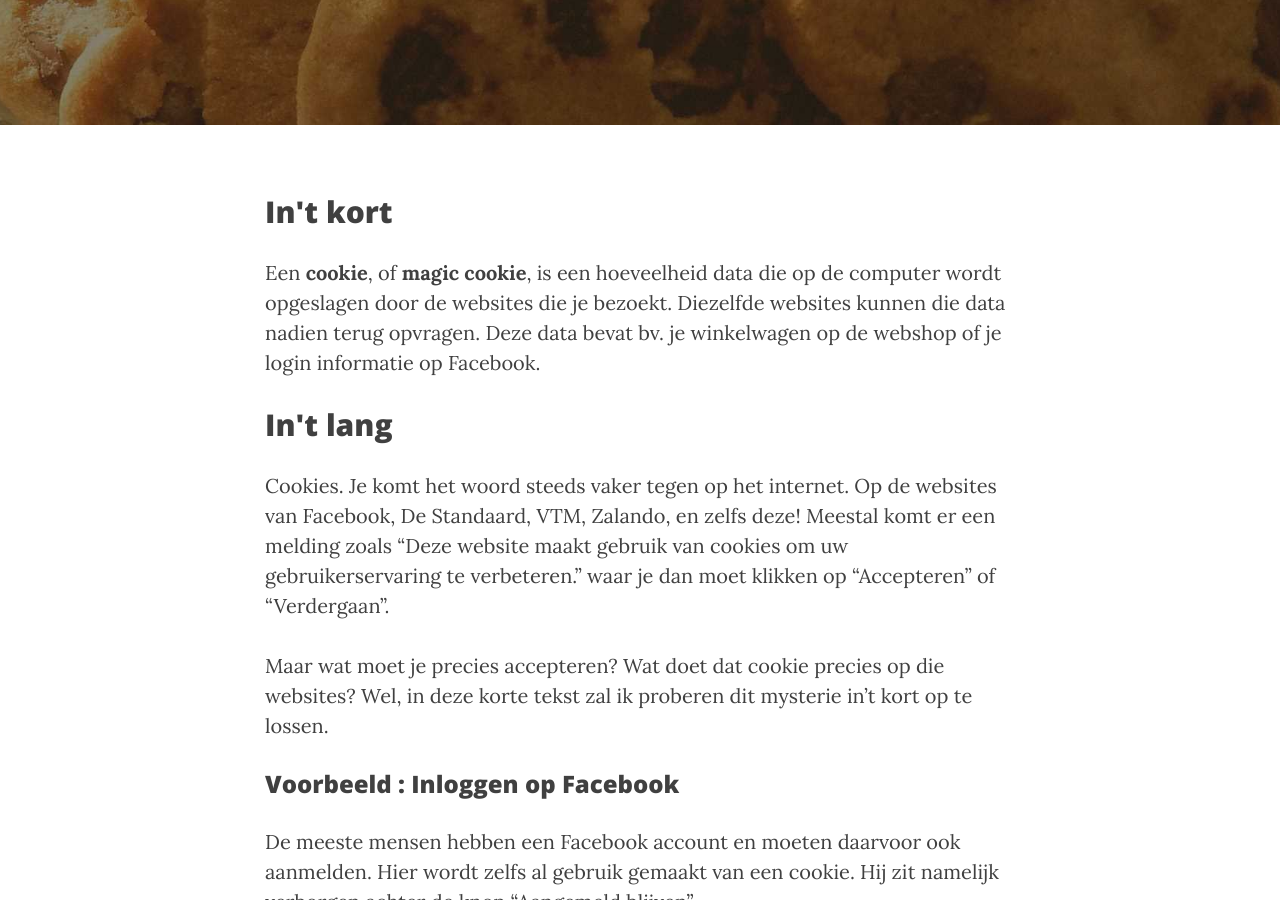
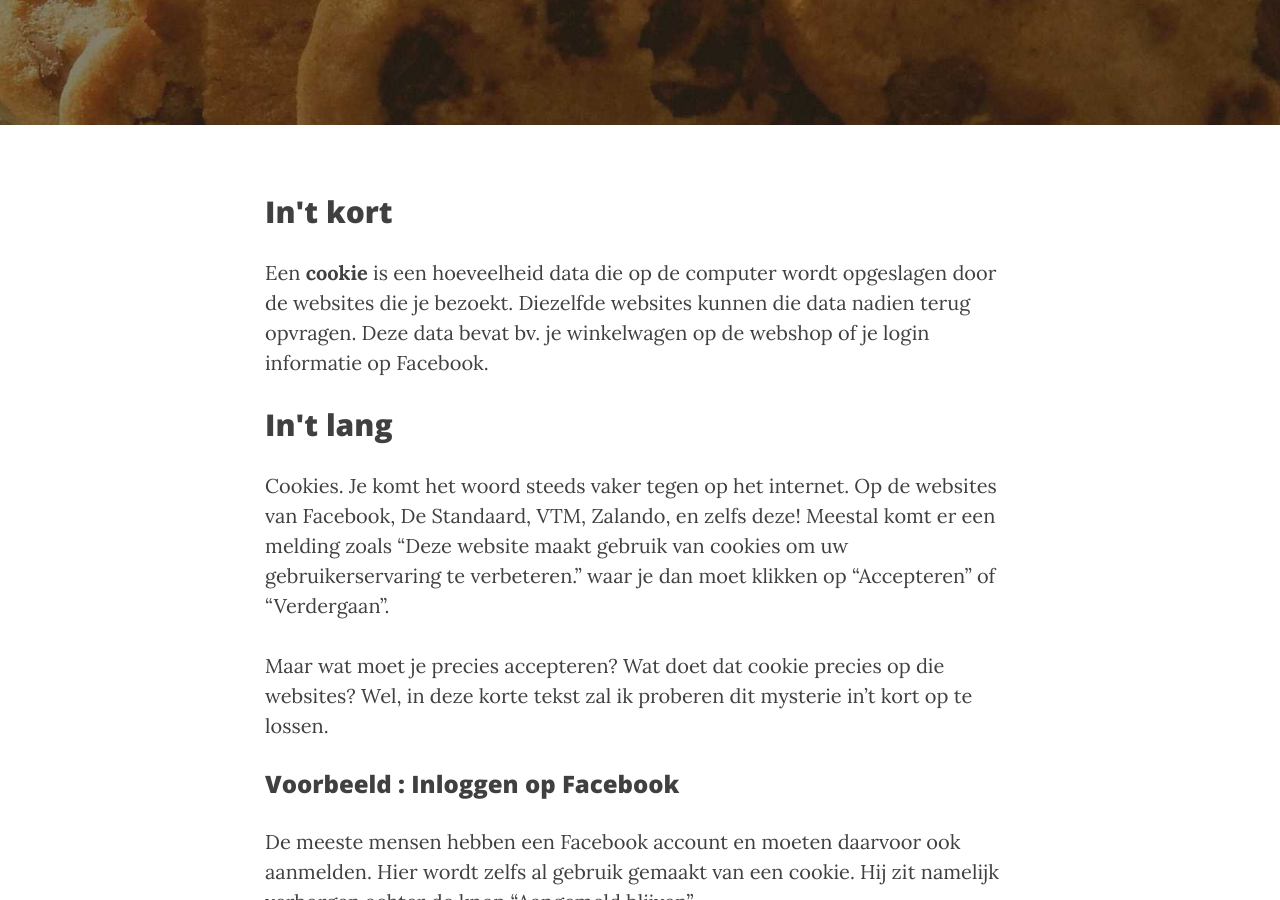
Before and after one commit to intkort/intkort.github.io, a Jekyll site: the page built from _posts/2015-10-6-Wat-zijn-cookies.md, in a window 1280 px wide and 900 px high, scrolled down 329 px. Built offline with Jekyll 4.4.1, drawn with Linux system fonts in a browser that asks for light colours; nearby versions of some CDN libraries; some web fonts are replaced; comment, search, counter and statistics services are not loaded.

Commit message:
Update 2015-10-6-Wat-zijn-cookies.md

```diff
--- a/_posts/2015-10-6-Wat-zijn-cookies.md
+++ b/_posts/2015-10-6-Wat-zijn-cookies.md
@@ -6,7 +6,7 @@ header-img: "img/cookies-bg.jpg"
 ---
 ## In\'t kort
 
-Een **cookie**, of **magic cookie**, is een hoeveelheid data die op de computer wordt opgeslagen door de websites die je bezoekt. Diezelfde websites kunnen die data nadien terug opvragen. Deze data bevat bv. je winkelwagen op de webshop of je login informatie op Facebook.
+Een **cookie** is een hoeveelheid data die op de computer wordt opgeslagen door de websites die je bezoekt. Diezelfde websites kunnen die data nadien terug opvragen. Deze data bevat bv. je winkelwagen op de webshop of je login informatie op Facebook.
 
 ## In\'t lang
 Cookies. Je komt het woord steeds vaker tegen op het internet. Op de websites van Facebook, De Standaard, VTM, Zalando, en zelfs deze! Meestal komt er een melding zoals "Deze website maakt gebruik van cookies om uw gebruikerservaring te verbeteren." waar je dan moet klikken op "Accepteren" of "Verdergaan".
```
